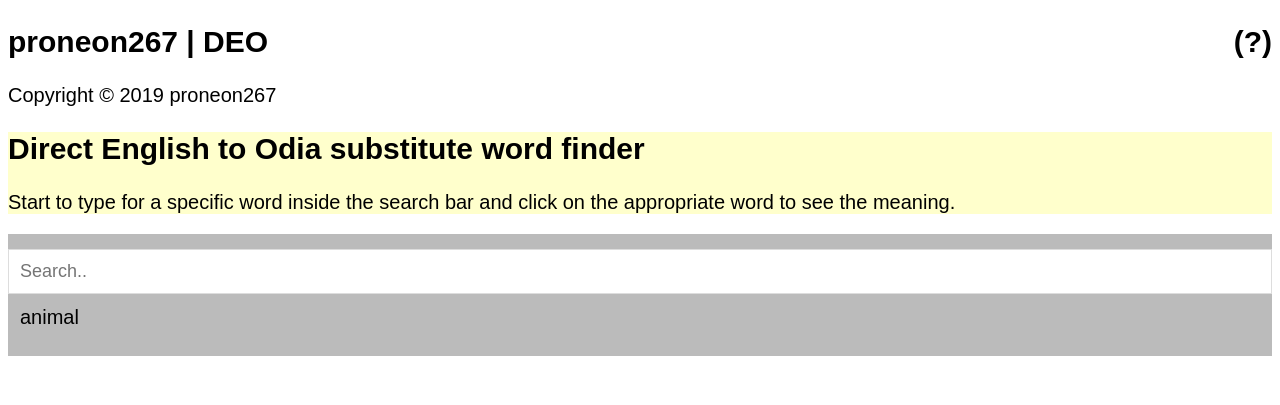
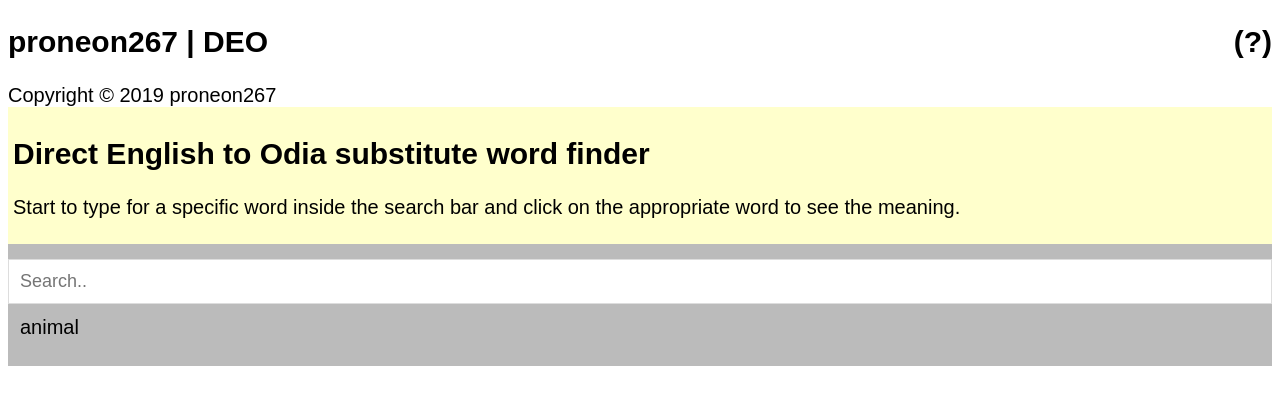
Before and after one commit to proneon267/deo, a Jekyll site: the page built from index.html, in a window 1280 px wide. Shown: the top 405 px of the page. Built offline with Jekyll 4.4.1, drawn with Linux system fonts in a browser that asks for light colours.

Commit message:
Update default.html

```diff
--- a/_layouts/default.html
+++ b/_layouts/default.html
@@ -57,15 +57,16 @@ body {
   background-color: #eee;
 }
 .help{
-  display:flex;
+  background-color:#ffffcc;
+  padding:5px;
 }
 </style>
 </head>
 <body>
-	<h2 class="help">proneon267 | DEO <span style="margin-left:auto">(?)</span></h2>
+	<h2 style="display:flex;">proneon267 | DEO <span style="margin-left:auto">(?)</span></h2>
 	Copyright &copy; {{ site.time | date: '%Y' }} proneon267
 
-	<div style="background-color:#ffffcc;">
+	<div class="help">
 <h2>Direct English to Odia substitute word finder</h2>
 <p>Start to type for a specific word inside the search bar and click on the appropriate word to see the meaning.</p>
 	</div>
```
